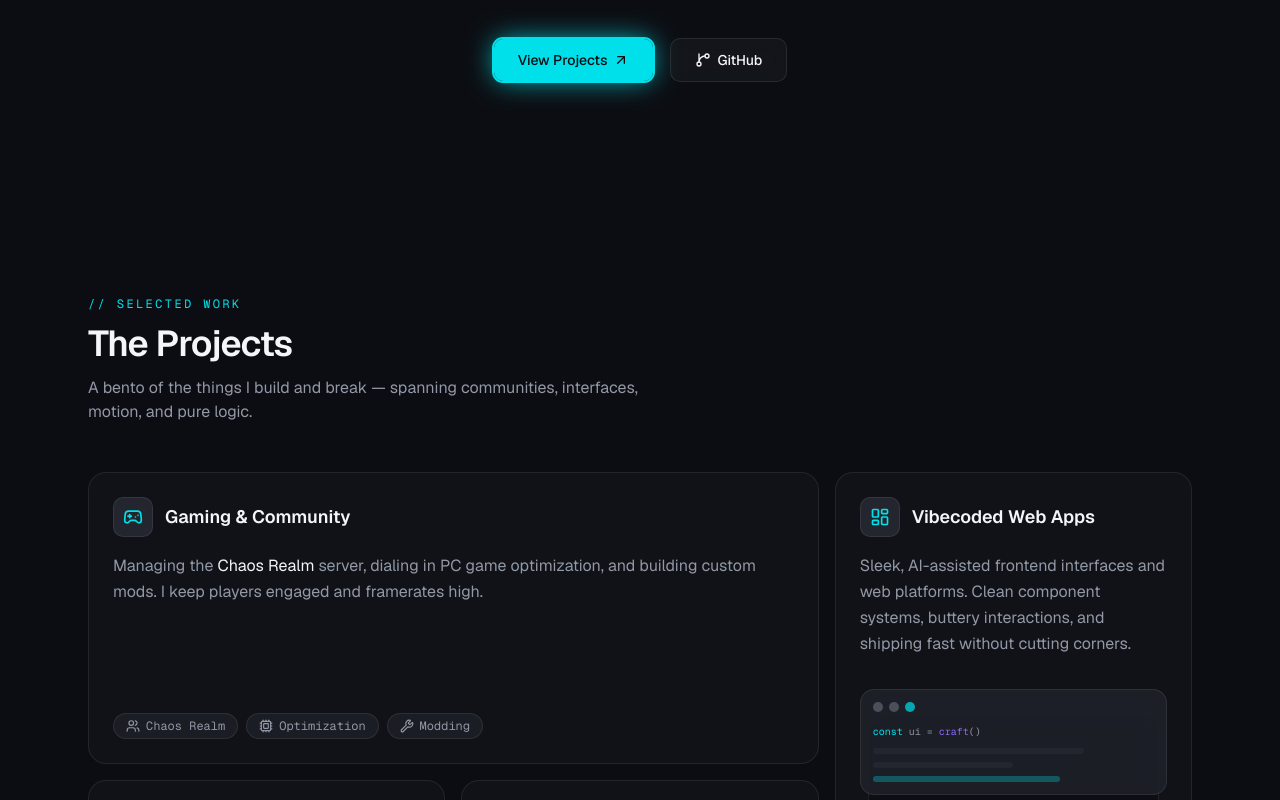
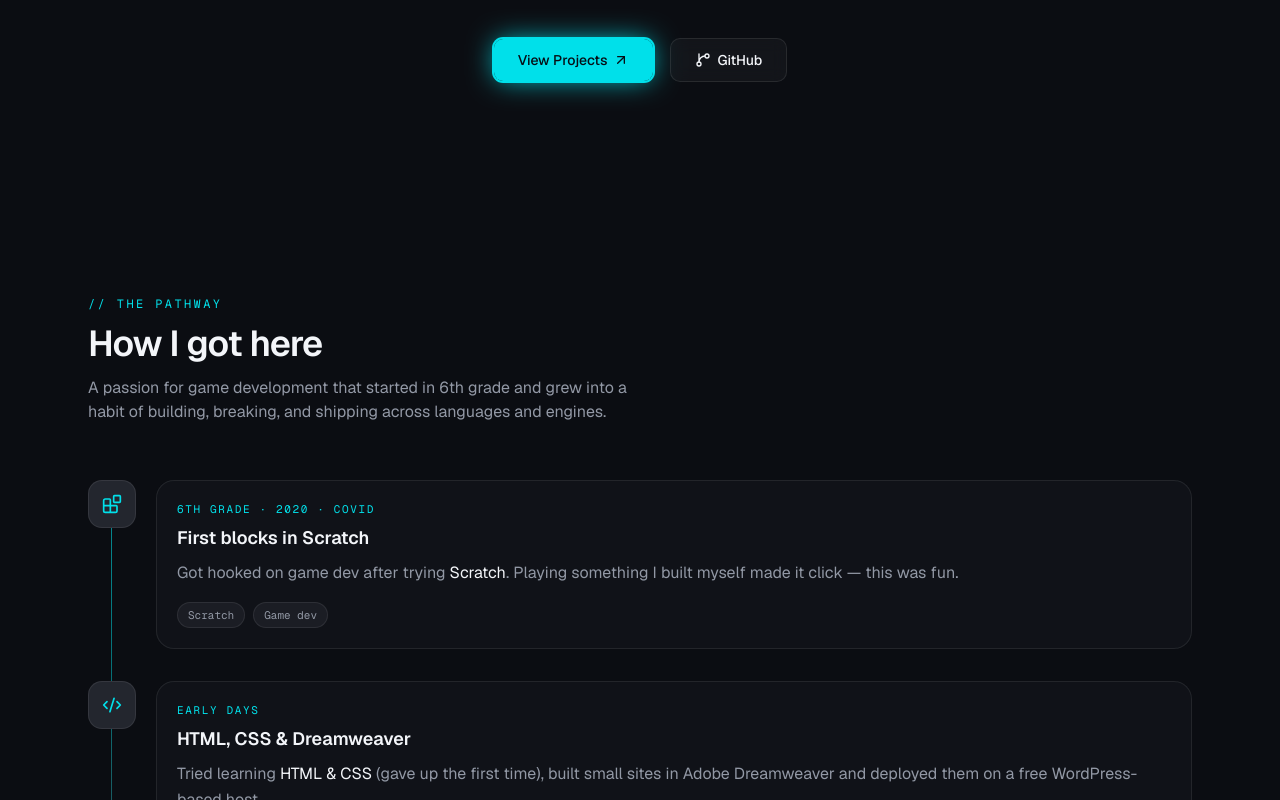
Before and after one commit to SoftyCoder/softcoder-portfolio, a Next.js app: page / in a window 1280 px wide. Shown: the part 600-1400 px from the top of the page. Built offline with nearby package versions, Linux system fonts and the light colour scheme.

Commit message:
feat: add Journey section and component for development journey milestones

```diff
--- a/app/page.tsx
+++ b/app/page.tsx
@@ -1,5 +1,6 @@
 import { GitBranch } from 'lucide-react'
 import { Hero } from '@/components/hero'
+import { Journey } from '@/components/journey'
 import { Projects } from '@/components/projects'
 
 export default function Page() {
@@ -18,6 +19,12 @@ export default function Page() {
             SoftCoder
           </a>
           <nav className="flex items-center gap-6 text-sm text-muted-foreground">
+            <a
+              href="#journey"
+              className="hidden transition-colors hover:text-foreground sm:inline"
+            >
+              Journey
+            </a>
             <a
               href="#projects"
               className="hidden transition-colors hover:text-foreground sm:inline"
@@ -39,6 +46,7 @@ export default function Page() {
       </header>
 
       <Hero />
+      <Journey />
       <Projects />
 
       {/* Footer */}
--- /dev/null
+++ b/components/journey.tsx
@@ -0,0 +1,189 @@
+'use client'
+
+import {
+  Blocks,
+  Code2,
+  Boxes,
+  Bot,
+  Gamepad2,
+  Layers,
+  Terminal,
+  type LucideIcon,
+} from 'lucide-react'
+import { Reveal } from '@/components/reveal'
+
+interface Milestone {
+  when: string
+  title: string
+  icon: LucideIcon
+  body: React.ReactNode
+  tags: string[]
+}
+
+const milestones: Milestone[] = [
+  {
+    when: '6th grade · 2020 · covid',
+    title: 'First blocks in Scratch',
+    icon: Blocks,
+    body: (
+      <>
+        Got hooked on game dev after trying{' '}
+        <span className="text-foreground">Scratch</span>. Playing something I
+        built myself made it click — this was fun.
+      </>
+    ),
+    tags: ['Scratch', 'Game dev'],
+  },
+  {
+    when: 'early days',
+    title: 'HTML, CSS & Dreamweaver',
+    icon: Code2,
+    body: (
+      <>
+        Tried learning <span className="text-foreground">HTML &amp; CSS</span>{' '}
+        (gave up the first time), built small sites in Adobe Dreamweaver and
+        deployed them on a free WordPress-based host.
+      </>
+    ),
+    tags: ['HTML', 'CSS', 'Dreamweaver'],
+  },
+  {
+    when: 'minecraft era',
+    title: 'Java & Minecraft mods',
+    icon: Boxes,
+    body: (
+      <>
+        Learned the basics of <span className="text-foreground">Java</span> to
+        build Minecraft mods with Forge. A few working mods gave me the
+        confidence to keep going.
+      </>
+    ),
+    tags: ['Java', 'Forge', 'Modding'],
+  },
+  {
+    when: '8th grade',
+    title: 'First Discord bot',
+    icon: Bot,
+    body: (
+      <>
+        Picked up <span className="text-foreground">Python</span> to build a
+        moderation bot that scanned messages against a preset word list and
+        warned offending users.
+      </>
+    ),
+    tags: ['Python', 'Discord.py'],
+  },
+  {
+    when: 'exploring',
+    title: 'Games with Pygame',
+    icon: Gamepad2,
+    body: (
+      <>
+        Built small games with <span className="text-foreground">Pygame</span>{' '}
+        and started using <span className="text-foreground">Git</span>, pushing
+        my early progress to GitHub.
+      </>
+    ),
+    tags: ['Pygame', 'Git', 'GitHub'],
+  },
+  {
+    when: 'engine hopping',
+    title: 'Unity, Godot, GDevelop & Construct',
+    icon: Layers,
+    body: (
+      <>
+        Experimented across multiple game engines — sampling workflows and
+        tooling without locking into a single GUI just yet.
+      </>
+    ),
+    tags: ['Unity', 'Godot', 'GDevelop', 'Construct'],
+  },
+  {
+    when: '11th & 12th grade',
+    title: 'C++ fundamentals',
+    icon: Terminal,
+    body: (
+      <>
+        Learned the basics of <span className="text-foreground">C++</span> in
+        school — a foundation for deeper systems and algorithmic work.
+      </>
+    ),
+    tags: ['C++', 'CS foundations'],
+  },
+]
+
+export function Journey() {
+  return (
+    <section id="journey" className="relative mx-auto max-w-6xl px-6 py-24">
+      <Reveal>
+        <div className="flex flex-col gap-3">
+          <span className="font-mono text-xs uppercase tracking-[0.2em] text-accent">
+            {'// the pathway'}
+          </span>
+          <h2 className="text-balance text-3xl font-semibold tracking-tight sm:text-4xl">
+            How I got here
+          </h2>
+          <p className="max-w-xl text-pretty text-muted-foreground">
+            A passion for game development that started in 6th grade and grew
+            into a habit of building, breaking, and shipping across languages
+            and engines.
+          </p>
+        </div>
+      </Reveal>
+
+      <ol className="relative mt-14 flex flex-col gap-8">
+        {/* vertical line */}
+        <span
+          aria-hidden
+          className="absolute left-[19px] top-2 bottom-2 w-px bg-gradient-to-b from-accent/60 via-border to-transparent md:left-[23px]"
+        />
+
+        {milestones.map((m, i) => {
+          const Icon = m.icon
+          return (
+            <li key={m.title} className="relative">
+              <Reveal delay={i * 60}>
+                <div className="flex gap-5">
+                  {/* node */}
+                  <div className="relative z-10 flex h-10 w-10 shrink-0 items-center justify-center rounded-xl border border-border bg-secondary text-accent md:h-12 md:w-12">
+                    <Icon className="h-5 w-5" />
+                  </div>
+
+                  {/* card */}
+                  <div className="group relative flex-1 overflow-hidden rounded-2xl border border-border bg-card/70 p-5 backdrop-blur transition-colors duration-300 hover:border-accent/50">
+                    <div
+                      aria-hidden
+                      className="pointer-events-none absolute inset-0 opacity-0 transition-opacity duration-300 group-hover:opacity-100"
+                      style={{
+                        boxShadow:
+                          '0 0 30px -12px var(--color-accent)',
+                        borderRadius: 'inherit',
+                      }}
+                    />
+                    <p className="font-mono text-[11px] uppercase tracking-[0.15em] text-accent">
+                      {m.when}
+                    </p>
+                    <h3 className="mt-1.5 text-lg font-semibold">{m.title}</h3>
+                    <p className="mt-2 text-pretty leading-relaxed text-muted-foreground">
+                      {m.body}
+                    </p>
+                    <div className="mt-4 flex flex-wrap gap-2">
+                      {m.tags.map((tag) => (
+                        <span
+                          key={tag}
+                          className="rounded-full border border-border bg-secondary/60 px-2.5 py-1 font-mono text-[11px] text-muted-foreground"
+                        >
+                          {tag}
+                        </span>
+                      ))}
+                    </div>
+                  </div>
+                </div>
+              </Reveal>
+            </li>
+          )
+        })}
+      </ol>
+    </section>
+  )
+}
```
